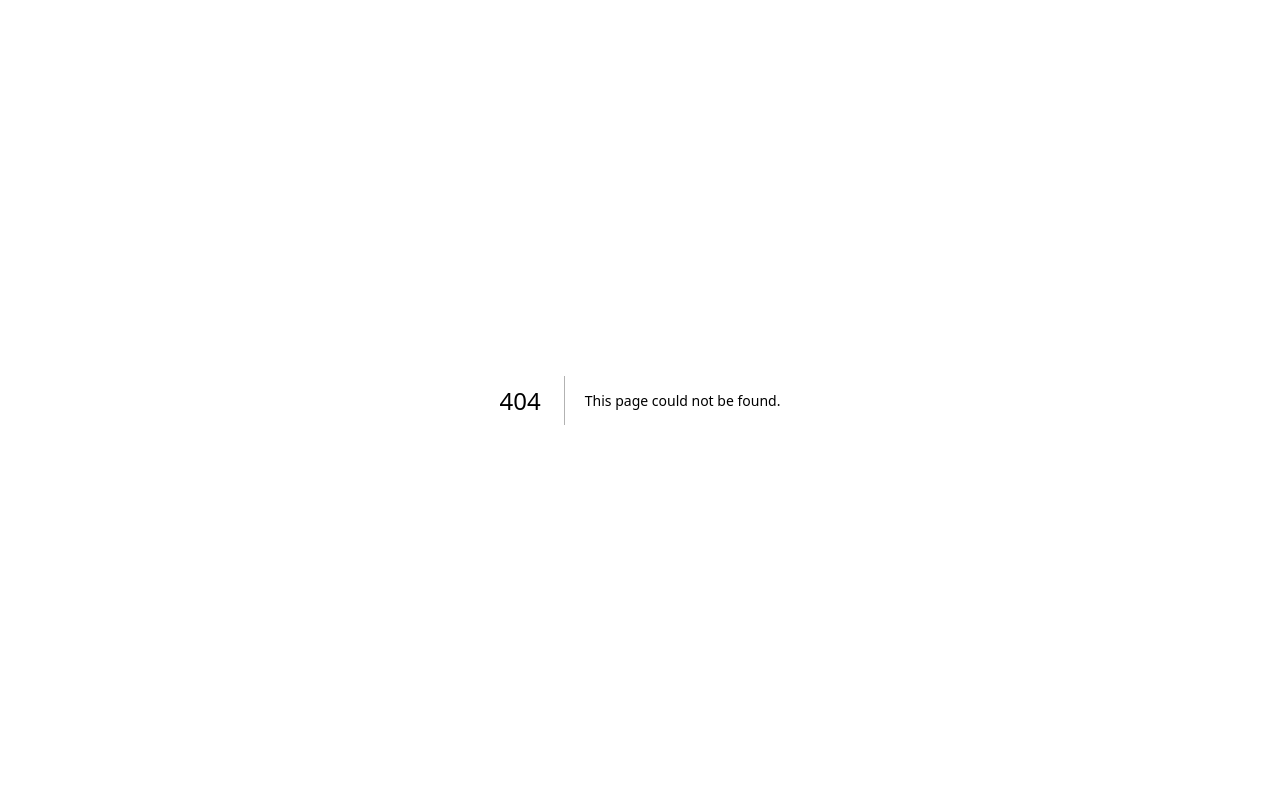
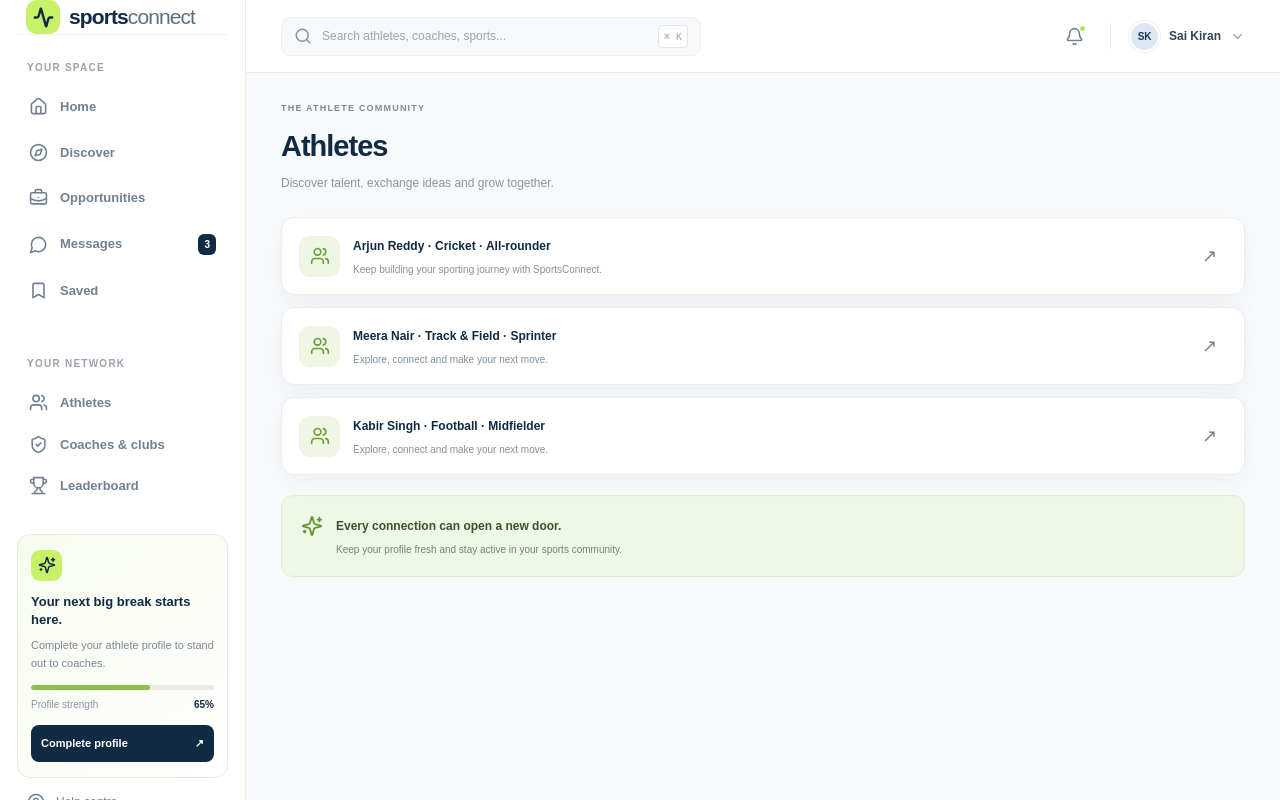
Before and after one commit to addulasaikiran-ops/Sportsconnet, a Next.js app: page /athletes in a window 1280 px wide. Before the commit this address had no page. Built offline with nearby package versions, Linux system fonts and the light colour scheme.

Commit message:
Create Athletes directory route

```diff
--- /dev/null
+++ b/app/athletes/page.tsx
@@ -0,0 +1,5 @@
+import SportsConnectShell from "@/components/sportsconnect-shell";
+
+export default function ScreenPage() {
+  return <SportsConnectShell initialScreen="Athletes" />;
+}
```
